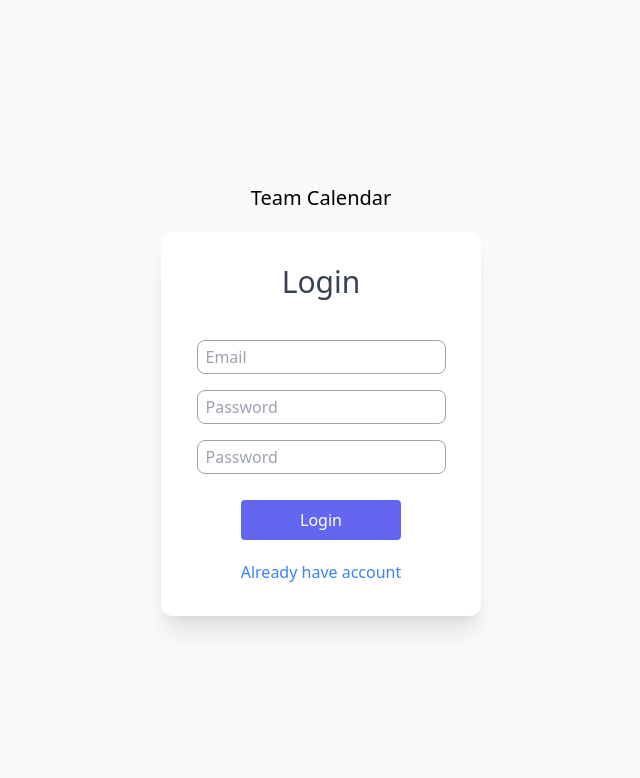
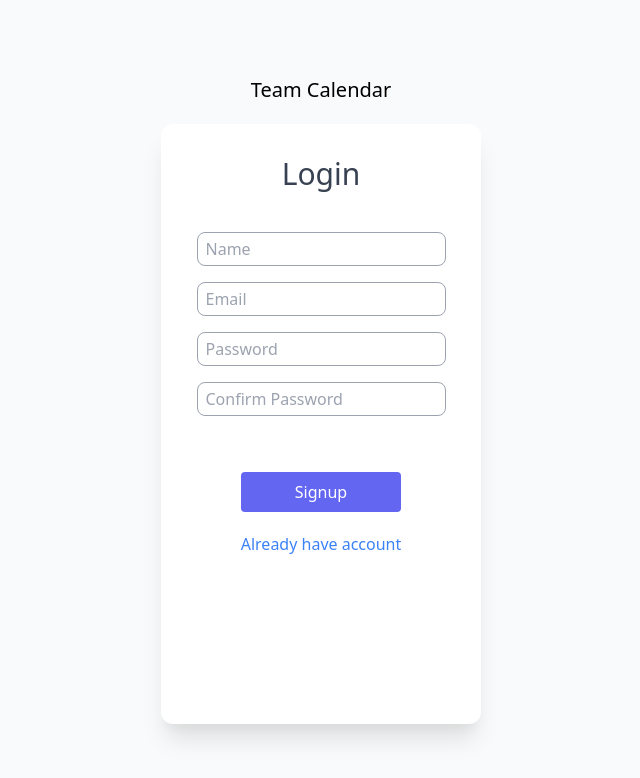
Before and after one commit to BlueZ-95/team-calendar, a Next.js app: page /Login in a window 1280 px wide. Both pictures are taken after typing "name@example.com", "Sample123" into the empty fields and a click on the button "Create account". Shown: the top 778 px of the page, without its empty margins (319-959 px from the left). Built offline with nearby package versions, Linux system fonts and the light colour scheme.

Commit message:
added login, signup functionality

```diff
--- a/Components/Header.js
+++ b/Components/Header.js
@@ -3,7 +3,7 @@ import Image from "next/image";
 function Header() {
     return (
         <div className="flex items-center justify-between w-full h-16 border-b border-gray-200 px-10">
-            <h1 className="text-md font-medium">Good Morning, Saad</h1>
+            <h1 className="text-md font-medium">Good Morning, {JSON.parse(localStorage.getItem('userDetails')).userDetails.userName}</h1>
             <div className="w-10 h-10 rounded-full bg-green-300"></div>
             {/* <Image src="" width={20} height={20} layout="fixed" /> */}
         </div>
--- a/pages/Login.js
+++ b/pages/Login.js
@@ -1,13 +1,60 @@
+import { Router, useRouter } from 'next/router';
 import React, { useState } from 'react'
-import { firebaseInit } from "../Utilities/firebase";
+import { firebaseInit, firestore } from "../Utilities/firebase";
 
 function Login() {
 
     const [isLoginFormVisible, setIsLoginFormVisible] = useState(true);
 
+    const router = useRouter();
+
     const handleSubmit = e => {
         e.preventDefault();
-        console.log(e.target.loginEmail.value);
+
+        if (isLoginFormVisible) {
+            var loginEmail = e.target.loginEmail.value;
+            var loginPassword = e.target.loginPassword.value;
+
+            console.log(loginEmail);
+
+            firebaseInit.auth().signInWithEmailAndPassword(loginEmail, loginPassword).then(res => {
+                firestore.collection('users').where('email', '==', loginEmail).get().then(snapshot => {
+                    setUserDetailsToLocal((snapshot.docs[0].data()));
+                })
+            }).catch(err => {
+                console.log(err.message);
+            })
+        }
+        else {
+            var userName = e.target.userName.value;
+            var signupEmail = e.target.signupEmail.value;
+            var signupPassword = e.target.signupPassword.value;
+            var signupConfirmPassword = e.target.signupConfirmPassword.value;
+
+            if (signupPassword !== signupConfirmPassword)
+                return;
+
+            firebaseInit.auth().createUserWithEmailAndPassword(signupEmail, signupPassword).then(res => {
+
+                let userDetails = {
+                    userName: userName,
+                    email: signupEmail
+                }
+
+                firestore.collection('users').add({
+                    userDetails
+                }).catch(err => {
+                    console.log(err.code);
+                    console.log(err.message);
+                });
+
+                setUserDetailsToLocal(userDetails);
+
+            }).catch(err => {
+                console.log(err.code);
+                console.log(err.message);
+            });
+        }
     }
 
     const toggleLoginSignup = e => {
@@ -16,24 +63,32 @@ function Login() {
         setIsLoginFormVisible(isLoginFormVisible ? false : true);
     }
 
+    function setUserDetailsToLocal(userDetails) {
+        localStorage.setItem('userDetails', JSON.stringify({ userDetails }));
+        router.push('/');
+    }
+
     return (
         <main className="h-screen flex flex-col items-center justify-center bg-gray-50">
             <h1 className="text-xl mb-5">Team Calendar</h1>
-            <div className="bg-white w-1/4 h-96 rounded-xl shadow-xl py-8">
+            <div className="bg-white w-1/4 h-3/4 rounded-xl shadow-xl py-8">
                 <h2 className="text-gray-700 text-3xl text-center">Login</h2>
                 <span className="flex flex-col items-center justify-between">
-                    <form id="loginSignupForm" onSubmit={handleSubmit} className="flex flex-col items-center justify-between py-8 px-8 h-40 max-h-40">
+                    <form id="loginSignupForm" onSubmit={handleSubmit} className="flex flex-col items-center justify-start py-8 px-8 h-60 max-h-60">
+
                         {/* Login Inputs */}
                         <input className={`${isLoginFormVisible ? 'block' : 'hidden'} w-full bg-white px-2 border border-gray-400 rounded-lg my-2 py-1 outline-none focus:border-blue-700`} name="loginEmail" type="text" placeholder="Email" />
                         <input className={`${isLoginFormVisible ? 'block' : 'hidden'} w-full bg-white px-2 border border-gray-400 rounded-lg my-2 py-1 outline-none focus:border-blue-700`} name="loginPassword" type="password" placeholder="Password" />
 
                         {/* SignUp Inputs */}
+                        <input className={`${!isLoginFormVisible ? 'block' : 'hidden'} w-full bg-white px-2 border border-gray-400 rounded-lg my-2 py-1 outline-none focus:border-blue-700`} name="userName" type="text" placeholder="Name" />
                         <input className={`${!isLoginFormVisible ? 'block' : 'hidden'} w-full bg-white px-2 border border-gray-400 rounded-lg my-2 py-1 outline-none focus:border-blue-700`} name="signupEmail" type="text" placeholder="Email" />
                         <input className={`${!isLoginFormVisible ? 'block' : 'hidden'} w-full bg-white px-2 border border-gray-400 rounded-lg my-2 py-1 outline-none focus:border-blue-700`} name="signupPassword" type="password" placeholder="Password" />
-                        <input className={`${!isLoginFormVisible ? 'block' : 'hidden'} w-full bg-white px-2 border border-gray-400 rounded-lg my-2 py-1 outline-none focus:border-blue-700`} name="signupPassword" type="password" placeholder="Password" />
+                        <input className={`${!isLoginFormVisible ? 'block' : 'hidden'} w-full bg-white px-2 border border-gray-400 rounded-lg my-2 py-1 outline-none focus:border-blue-700`} name="signupConfirmPassword" type="password" placeholder="Confirm Password" />
+
                     </form>
                     <span className="flex flex-col w-full items-center justify-center">
-                        <button form="loginSignupForm" className="w-1/2 h-10 bg-indigo-500 rounded text-white mt-10" type="submit">Login</button>
+                        <button form="loginSignupForm" className="w-1/2 h-10 bg-indigo-500 rounded text-white mt-10" type="submit">{isLoginFormVisible ? 'Login' : 'Signup'}</button>
                         <button type="button" className="text-blue-500 cursor-pointer my-5" onClick={toggleLoginSignup}>{isLoginFormVisible ? 'Create account' : 'Already have account'}</button>
                     </span>
                 </span>
--- a/pages/index.js
+++ b/pages/index.js
@@ -1,9 +1,27 @@
 import Head from 'next/head';
+import { useEffect, useState } from 'react';
+import { useRouter } from 'next/router';
 import Mainbar from '../Components/Mainbar';
 import Sidebar from '../Components/Sidebar';
+import Image from 'next/image';
 // https://dribbble.com/shots/15671749-Landing-Page-Hero-Animation
 
 export default function Home() {
+  const router = useRouter();
+
+  const [isUserFound, setIsUserFound] = useState(false)
+
+  useEffect(() => {
+
+    let userDetails = JSON.parse(localStorage.getItem('userDetails'));
+
+    if (!userDetails) {
+      router.push('/Login')
+    }
+    else {
+      setIsUserFound(true);
+    }
+  }, [])
   return (
     <div>
       <Head>
@@ -12,7 +30,11 @@ export default function Home() {
         <link rel="icon" href="/favicon.ico" />
       </Head>
 
-      <main className="flex">
+      <span className={`${isUserFound ? 'hidden' : 'flex'} h-screen w-screen items-center justify-center`}>
+        <Image src="/spinner.gif" width={80} height={80} />
+      </span>
+
+      <main className={`${!isUserFound ? 'hidden' : 'flex'}`}>
         {/* Sidebar */}
         <Sidebar />
 
```
Also changed, not shown: public/spinner.gif (added).
